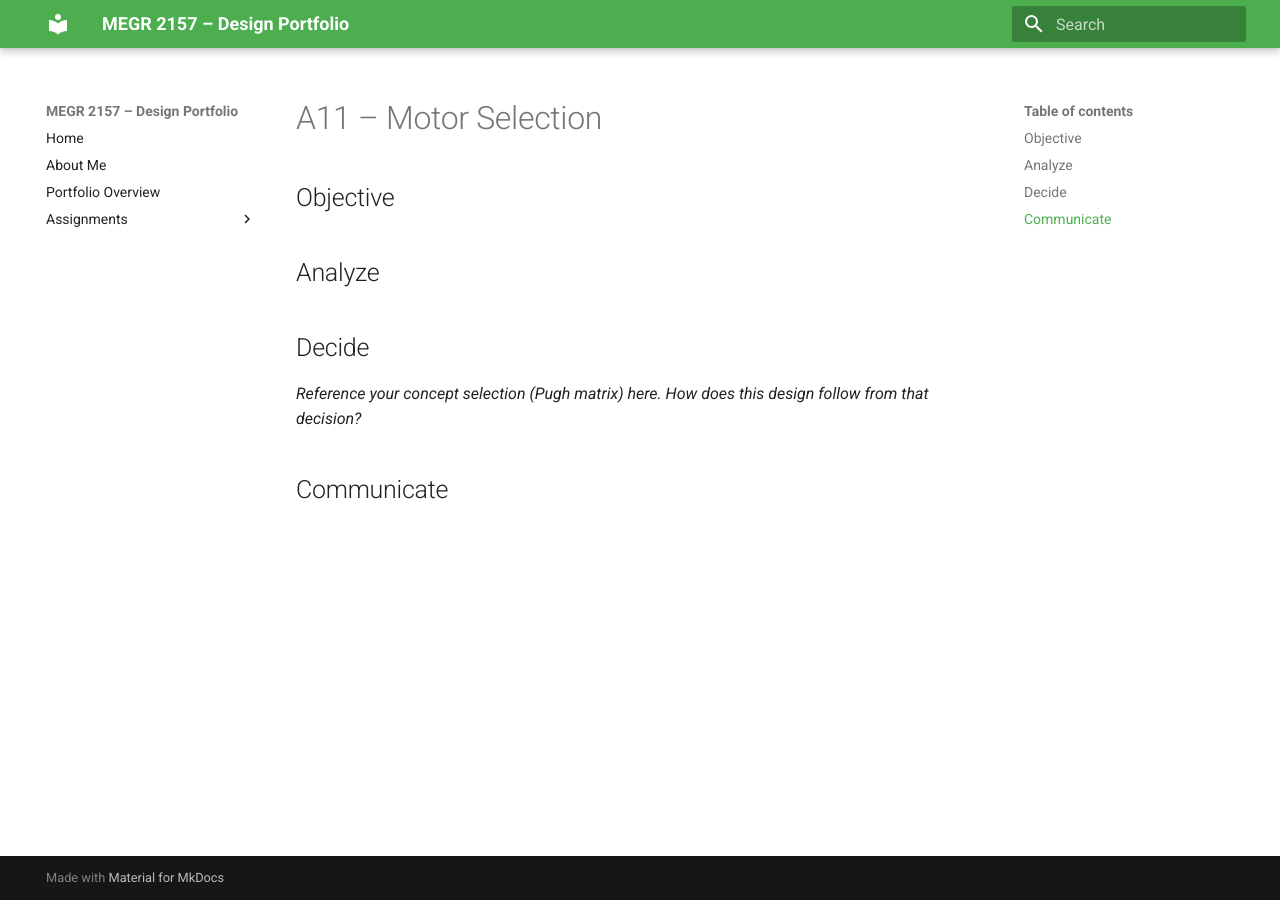
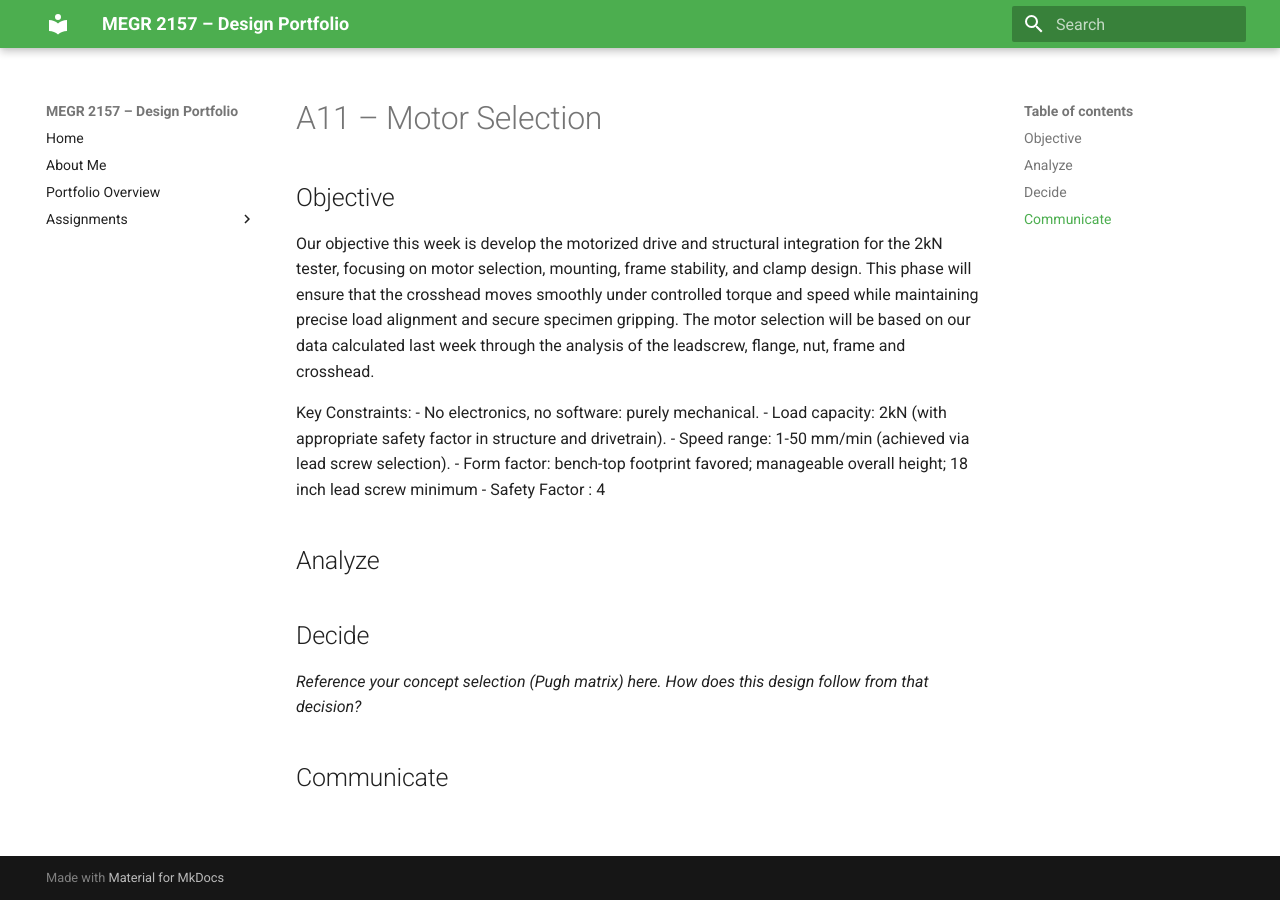
Before and after one commit to jhatch24/megr2156-portfolio, an MkDocs documentation site: the page built from docs/assignments/a11/index.md, in a window 1280 px wide. Built offline with MkDocs 1.6.1 and Material for MkDocs 9.7.7, drawn with Linux system fonts in a browser that asks for light colours.

Commit message:
Update index.md

```diff
--- a/docs/assignments/a11/index.md
+++ b/docs/assignments/a11/index.md
@@ -1,6 +1,14 @@
 # A11 – Motor Selection
 
 ## Objective
+Our objective this week is develop the motorized drive and structural integration for the 2kN tester, focusing on motor selection, mounting, frame stability, and clamp design. This phase will ensure that the crosshead moves smoothly under controlled torque and speed while maintaining precise load alignment and secure specimen gripping. The motor selection will be based on our data calculated last week through the analysis of the leadscrew, flange, nut, frame and crosshead.
+
+Key Constraints:
+- No electronics, no software: purely mechanical.
+- Load capacity: 2kN (with appropriate safety factor in structure and drivetrain).
+- Speed range: 1-50 mm/min (achieved via lead screw selection).
+- Form factor: bench-top footprint favored; manageable overall height; 18 inch lead screw minimum
+- Safety Factor : 4
 
 
 ## Analyze
```
